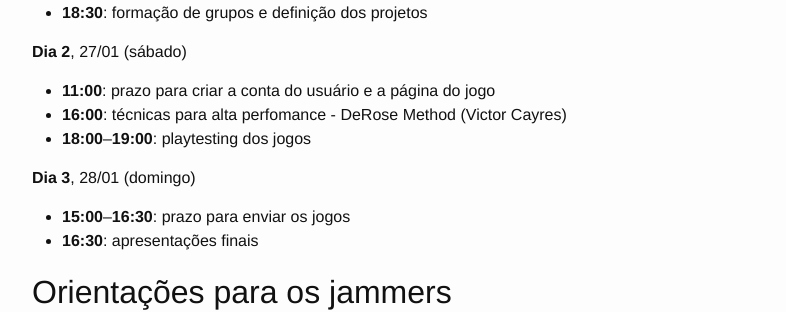
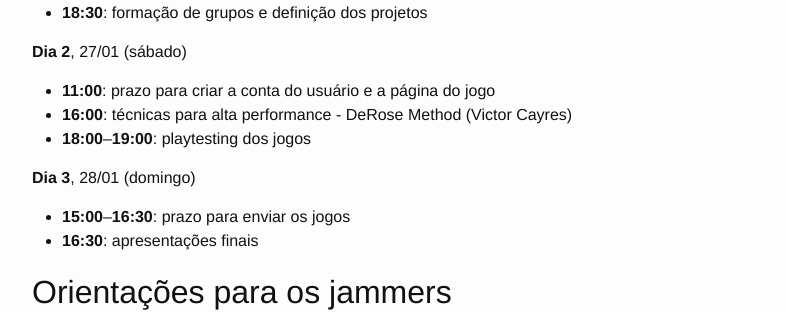
Before and after one commit to indigente/old-indigente.github.io, a Jekyll site: the page built from fubajam18.md, in a window 1280 px wide and 900 px high, scrolled down 1562 px. Shown: the part 154-466 px from the top of the window, without its empty margins (238-1024 px from the left). Built offline with Jekyll 4.4.1, drawn with Linux system fonts in a browser that asks for light colours.

Commit message:
Corrige typo.

```diff
--- a/fubajam18.md
+++ b/fubajam18.md
@@ -47,7 +47,7 @@ Acesse o [formulário de pré-inscrição](https://goo.gl/forms/p0980GRjt4Q7jytI
 **Dia 2**, 27/01 (sábado)
 
 - **11:00**: prazo para criar a conta do usuário e a página do jogo
-- **16:00**: técnicas para alta perfomance - DeRose Method (Victor Cayres)
+- **16:00**: técnicas para alta performance - DeRose Method (Victor Cayres)
 - **18:00**--**19:00**: playtesting dos jogos
 <!-- - **19:00**--**20:00**: pizza! -->
 
```
